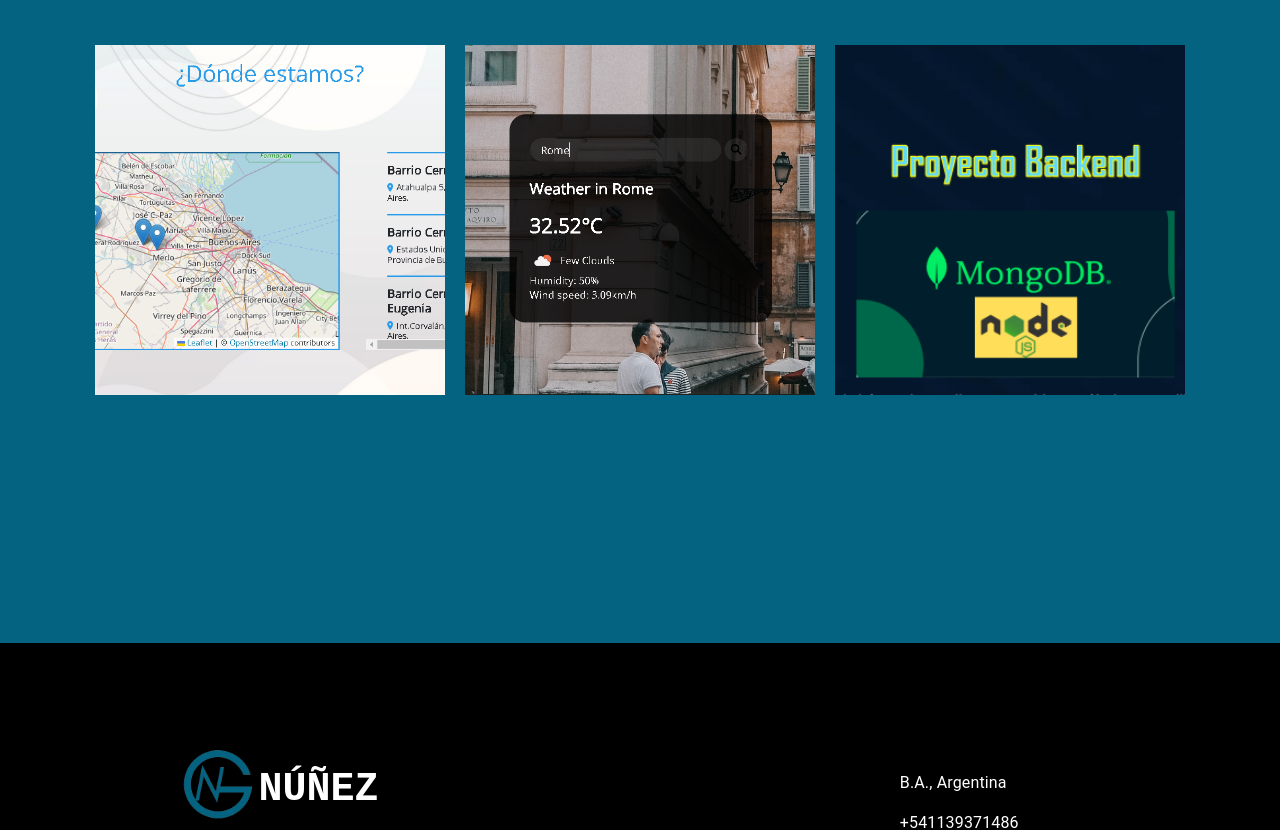
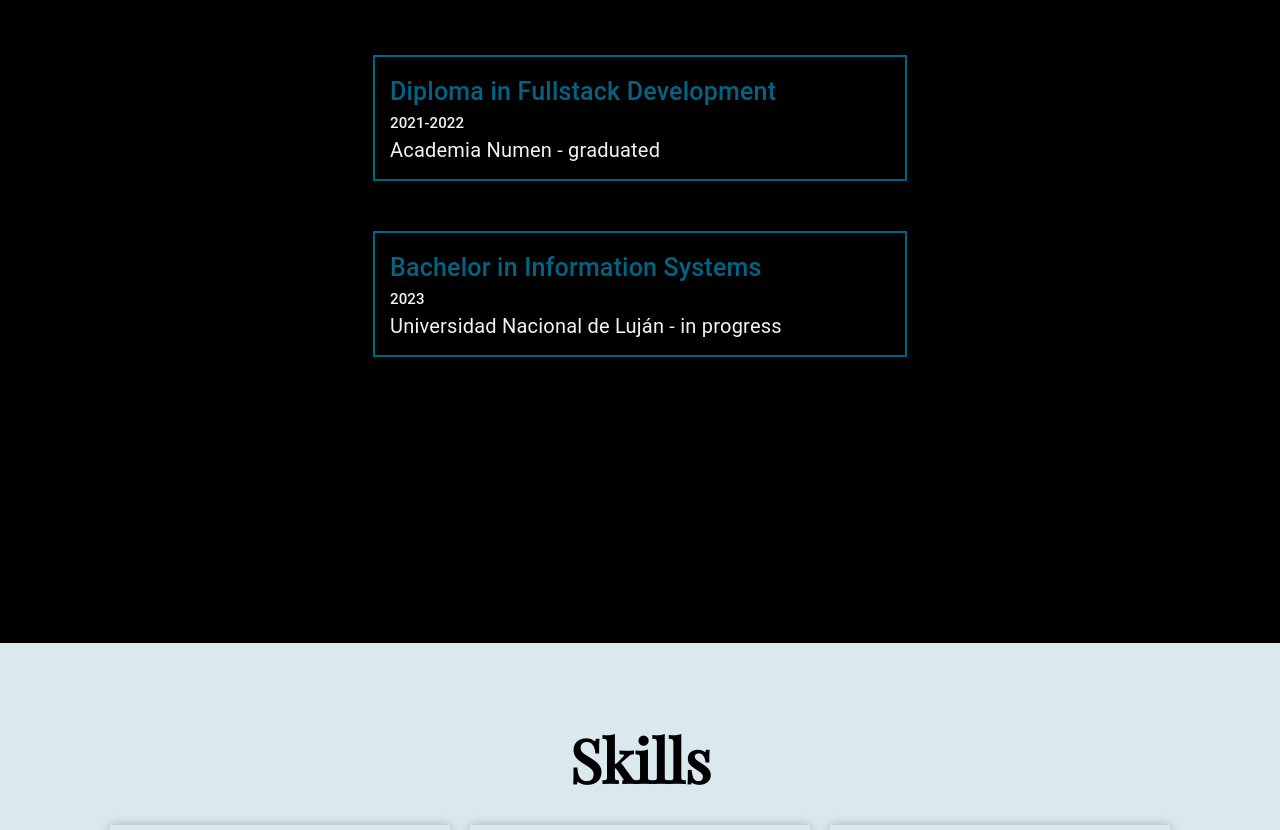
Before and after one commit to Gonzalonu99/portfolio, a React (Create React App) app: page / in a window 1280 px wide. Shown: the part 940-1770 px from the top of the page. Built offline with nearby package versions, Linux system fonts and the light colour scheme.

Commit message:
refactor

```diff
--- a/src/App.js
+++ b/src/App.js
@@ -1,19 +1,20 @@
-import AboutMe from "./components/about";
-import FooterSection from "./components/footer";
+import Education from "./components/education";
+import Footer from "./components/footer";
 import HomeSection from "./components/home";
-import NavBar from "./components/navbar";
+import ResponsiveAppBar from "./components/navbar";
 import ProjectSection from "./components/projects";
-import Skillset from "./components/skill";
+import Skills from "./components/skills";
+import './index.css';
 
 function App() {
   return (
     <div>
-      <NavBar/>
+      <ResponsiveAppBar/>
       <HomeSection/>
-      <AboutMe/>
-      <Skillset/>
+      <Education/>
+      <Skills/>
       <ProjectSection/>
-      <FooterSection/>
+      <Footer/>
     </div>
   );
 }
```
